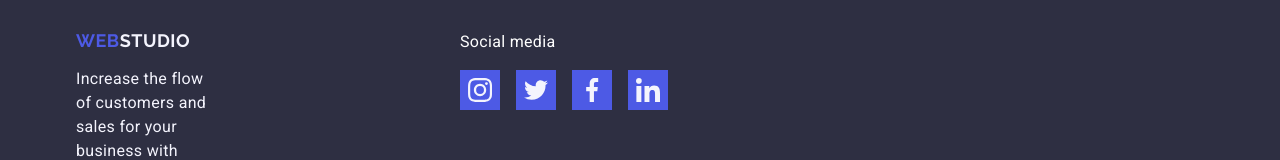
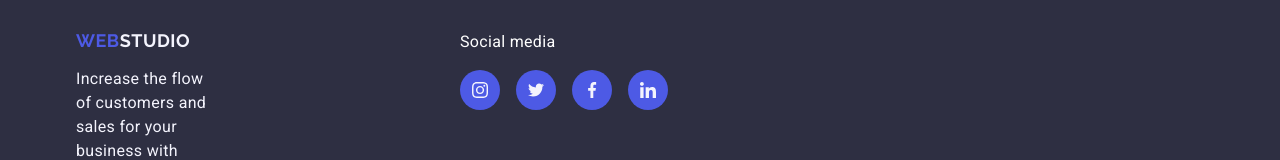
Before and after one commit to Vladyslav-Mohyla/goit-markup-hw-04, a plain HTML site: page index.html in a window 1280 px wide. Shown: the part 2977-3137 px from the top of the page. Drawn offline with nearby package versions, Linux system fonts and the light colour scheme.

Commit message:
fix-footer

```diff
--- a/css/styles.css
+++ b/css/styles.css
@@ -463,7 +463,8 @@ footer {
   width: 100%;
   height: 100%;
   background-color: #4d5ae5;
-  background-repeat: 50%;
+  border-radius: 50%;
+  transition: background-color 250ms cubic-bezier(0.4, 0, 0.2, 1);
 }
 
 .footer-social-link:hover,
@@ -472,8 +473,8 @@ footer {
 }
 
 .footer-social-link svg {
-  width: 24px;
-  height: 24px;
+  width: 24;
+  height: 24x;
 }
 
 .footer-social-icon {
```
